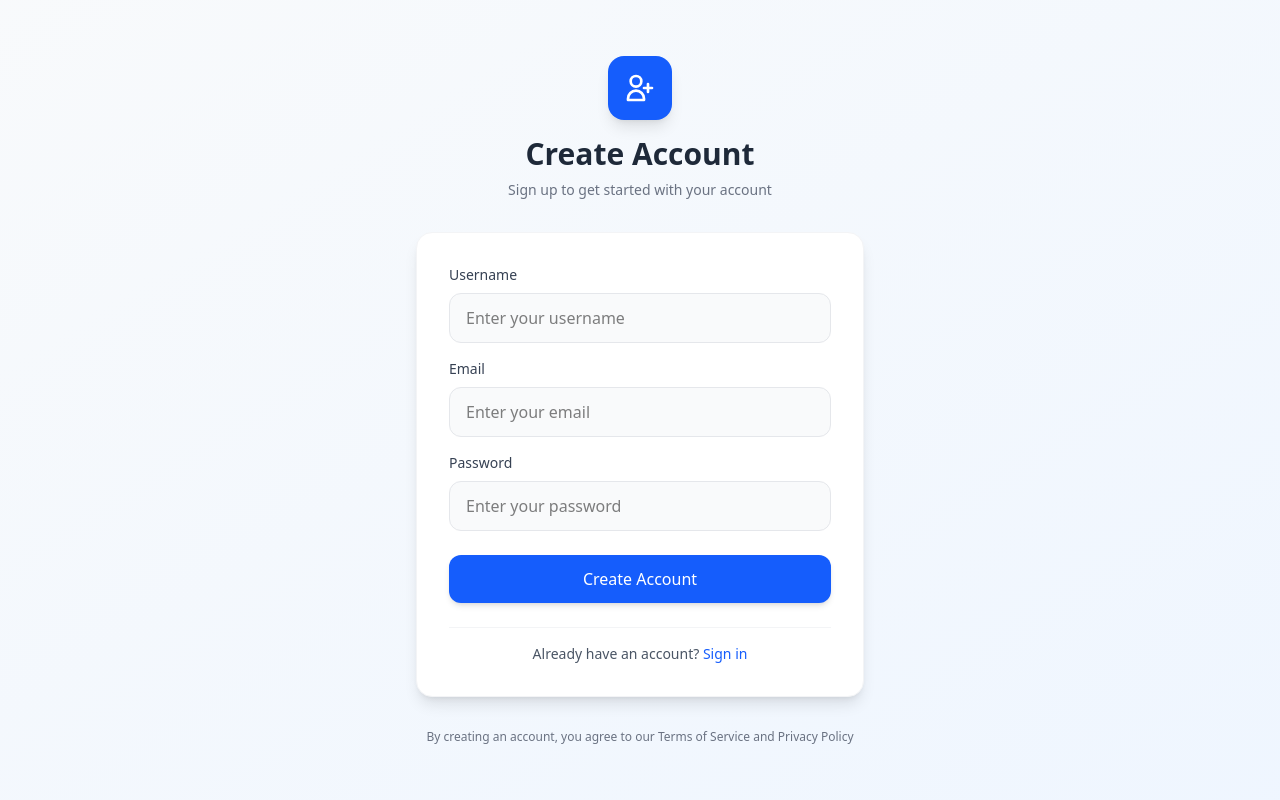
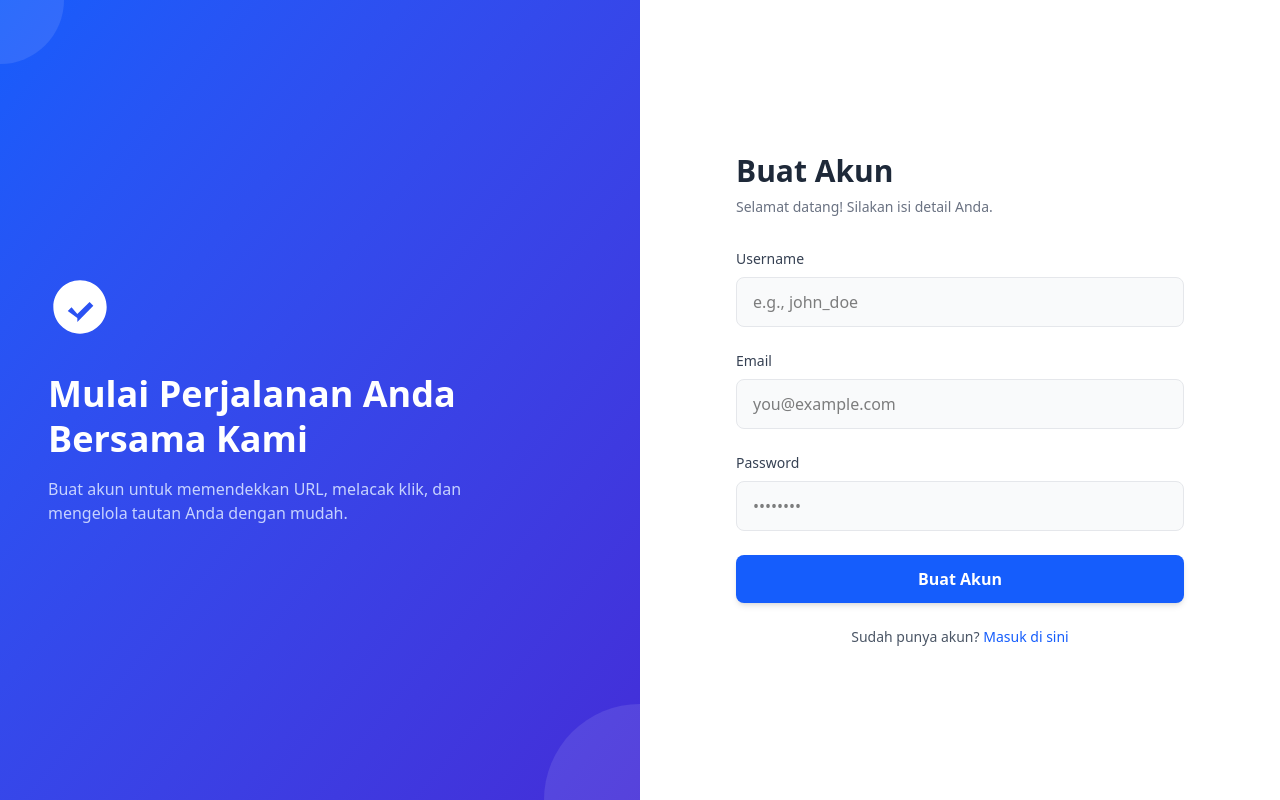
Before and after one commit to andrewprasetya-k/url-shortener, a Next.js app in the folder frontend/: page /register in a window 1280 px wide. Built offline with nearby package versions, Linux system fonts and the light colour scheme; no server answers.

Commit message:
modified register page UI

```diff
--- a/frontend/app/register/page.tsx
+++ b/frontend/app/register/page.tsx
@@ -81,110 +81,80 @@ export default function RegisterPage() {
   }
 
   return (
-    <div className="flex items-center justify-center min-h-screen bg-linear-to-br from-slate-50 to-blue-50 px-4">
-      <div className="w-full max-w-md">
-        {/* Header Section */}
-        <div className="text-center mb-8">
-          <div className="inline-flex items-center justify-center w-16 h-16 bg-blue-600 rounded-2xl mb-4 shadow-lg">
-            <svg className="w-8 h-8 text-white" fill="none" stroke="currentColor" viewBox="0 0 24 24">
-              <path strokeLinecap="round" strokeLinejoin="round" strokeWidth={2} d="M18 9v3m0 0v3m0-3h3m-3 0h-3m-2-5a4 4 0 11-8 0 4 4 0 018 0zM3 20a6 6 0 0112 0v1H3v-1z" />
+  <div className="flex min-h-screen bg-white">
+    {/* Left Pane (Branding) */}
+    <div className="hidden lg:flex lg:w-1/2 items-center justify-center bg-linear-to-br from-blue-600 to-indigo-700 p-12 text-white relative overflow-hidden">
+      <div className="z-10">
+        <div className="mb-8">
+          <svg className="w-16 h-16" viewBox="0 0 24 24" fill="currentColor">
+            <path d="M12 2C6.48 2 2 6.48 2 12s4.48 10 10 10 10-4.48 10-10S17.52 2 12 2zm-1 14.09L7.41 13.5l1.41-1.41L11 14.67l4.59-4.59L17 11.5l-6 6.09z" />
           </svg>
         </div>
-          <h1 className="text-3xl font-bold text-gray-800 mb-2">
-            Create Account
+        <h1 className="text-4xl font-bold mb-4 leading-tight">
+          Mulai Perjalanan Anda Bersama Kami
         </h1>
-          <p className="text-gray-500 text-sm">
-            Sign up to get started with your account
+        <p className="text-indigo-200 max-w-md">
+          Buat akun untuk memendekkan URL, melacak klik, dan mengelola tautan Anda dengan mudah.
         </p>
       </div>
-
-        {/* Form Section */}
-        <form
-          onSubmit={handleRegister}
-          className="bg-white p-8 rounded-2xl shadow-lg border border-gray-100 space-y-6"
-        >
-          <div className="space-y-4">
-            <div>
-              <label className="block text-sm font-medium text-gray-700 mb-2">
-                Username
-              </label>
-              <input
-                type="text"
-                placeholder="Enter your username"
-                value={username}
-                onChange={(e) => setUsername(e.target.value)}
-                className="w-full px-4 py-3 bg-gray-50 border border-gray-200 rounded-xl focus:outline-none focus:ring-2 focus:ring-blue-500 focus:border-transparent transition-all duration-200"
-                required
-              />
+      {/* Decorative shapes */}
+      <div className="absolute top-0 left-0 w-32 h-32 bg-white/10 rounded-full -translate-x-1/2 -translate-y-1/2"></div>
+      <div className="absolute bottom-0 right-0 w-48 h-48 bg-white/10 rounded-full translate-x-1/2 -translate-y-1/2 md:translate-x-1/2 md:translate-y-1/2"></div>
     </div>
 
+    {/* Right Pane (Form) */}
+    <div className="w-full lg:w-1/2 flex items-center justify-center p-8 md:p-12">
+      <div className="w-full max-w-md">
+        {loading && <LoadingScreen />}
+
+        {!loading && step === 'register' ? (
+          // REGISTER FORM
           <div>
-              <label className="block text-sm font-medium text-gray-700 mb-2">
-                Email
-              </label>
-              <input
-                type="email"
-                placeholder="Enter your email"
-                value={email}
-                onChange={(e) => setEmail(e.target.value)}
-                className="w-full px-4 py-3 bg-gray-50 border border-gray-200 rounded-xl focus:outline-none focus:ring-2 focus:ring-blue-500 focus:border-transparent transition-all duration-200"
-                required
-              />
+            <div className="text-left mb-8">
+              <h1 className="text-3xl font-bold text-gray-800 mb-2">Buat Akun</h1>
+              <p className="text-gray-500 text-sm">Selamat datang! Silakan isi detail Anda.</p>
             </div>
-
+            <form onSubmit={handleRegister} className="space-y-6">
               <div>
-              <label className="block text-sm font-medium text-gray-700 mb-2">
-                Password
-              </label>
-              <input
-                type="password"
-                placeholder="Enter your password"
-                value={password}
-                onChange={(e) => setPassword(e.target.value)}
-                className="w-full px-4 py-3 bg-gray-50 border border-gray-200 rounded-xl focus:outline-none focus:ring-2 focus:ring-blue-500 focus:border-transparent transition-all duration-200"
-                required
-              />
+                <label className="block text-sm font-medium text-gray-700 mb-2">Username</label>
+                <input type="text" placeholder="e.g., john_doe" value={username} onChange={(e) => setUsername(e.target.value)} className="w-full px-4 py-3 bg-gray-50 border border-gray-200 rounded-lg focus:outline-none focus:ring-2 focus:ring-blue-500" required />
+              </div>
+              <div>
+                <label className="block text-sm font-medium text-gray-700 mb-2">Email</label>
+                <input type="email" placeholder="you@example.com" value={email} onChange={(e) => setEmail(e.target.value)} className="w-full px-4 py-3 bg-gray-50 border border-gray-200 rounded-lg focus:outline-none focus:ring-2 focus:ring-blue-500" required />
+              </div>
+              <div>
+                <label className="block text-sm font-medium text-gray-700 mb-2">Password</label>
+                <input type="password" placeholder="••••••••" value={password} onChange={(e) => setPassword(e.target.value)} className="w-full px-4 py-3 bg-gray-50 border border-gray-200 rounded-lg focus:outline-none focus:ring-2 focus:ring-blue-500" required />
+              </div>
+              {message && <div className={`p-3 rounded-lg text-sm font-medium ${message.includes('berhasil') || message.includes('telah dikirim') ? 'bg-green-100 text-green-800' : 'bg-red-100 text-red-800'}`}>{message}</div>}
+              <button type="submit" className="w-full bg-blue-600 text-white py-3 rounded-lg hover:bg-blue-700 transition-colors font-semibold shadow-md">Buat Akun</button>
+              <p className="text-center text-sm text-gray-600">
+                Sudah punya akun? <a href="/login" className="text-blue-600 hover:underline font-medium">Masuk di sini</a>
+              </p>
+            </form>
+          </div>
+        ) : !loading && (
+          // OTP VERIFICATION FORM
+          <div>
+            <div className="text-left mb-8">
+              <h1 className="text-3xl font-bold text-gray-800 mb-2">Verifikasi Email</h1>
+              <p className="text-gray-500 text-sm">Masukkan kode 6 digit yang dikirim ke <strong>{email}</strong></p>
+            </div>
+            <form onSubmit={handleVerifyOtp} className="space-y-6">
+              <div>
+                <label className="block text-sm font-medium text-gray-700 mb-2">Kode OTP</label>
+                <input type="text" placeholder="123456" value={otp} onChange={(e) => setOtp(e.target.value)} className="w-full px-4 py-3 text-center text-2xl tracking-[0.5em] bg-gray-50 border border-gray-200 rounded-lg focus:outline-none focus:ring-2 focus:ring-blue-500" required maxLength={6} />
+              </div>
+              {message && <div className={`p-3 rounded-lg text-sm font-medium ${message.includes('berhasil') ? 'bg-green-100 text-green-800' : 'bg-red-100 text-red-800'}`}>{message}</div>}
+              <button type="submit" className="w-full bg-blue-600 text-white py-3 rounded-lg hover:bg-blue-700 transition-colors font-semibold shadow-md">Verifikasi & Buat Akun</button>
+              <p className="text-center text-sm text-gray-600">
+                Tidak menerima kode? <button type="button" onClick={() => setStep('register')} className="text-blue-600 hover:underline font-medium">Kirim ulang</button>
+              </p>
+            </form>
+          </div>
+        )}
       </div>
     </div>
-
-          {message && (
-            <div
-              className={`p-3 rounded-lg text-sm font-medium ${
-                message.includes('successful')
-                  ? 'bg-green-50 text-green-700 border border-green-200'
-                  : 'bg-red-50 text-red-700 border border-red-200'
-              }`}
-            >
-              {message}
   </div>
-          )}
-
-          <button
-            type="submit"
-            disabled={loading}
-            className="w-full bg-blue-600 text-white py-3 rounded-xl hover:bg-blue-700 transition-all duration-200 font-medium shadow-md hover:shadow-lg disabled:bg-gray-400 disabled:cursor-not-allowed disabled:shadow-none"
-          >
-            {loading ? 'Creating account...' : 'Create Account'}
-          </button>
-
-          <div className="text-center pt-4 border-t border-gray-100">
-            <p className="text-sm text-gray-600">
-              Already have an account?{' '}
-              <a
-                href="/login"
-                className="text-blue-600 hover:text-blue-700 font-medium transition-colors duration-200"
-              >
-                Sign in
-              </a>
-            </p>
-          </div>
-        </form>
-
-        {/* Footer */}
-        <p className="text-center text-xs text-gray-500 mt-8">
-          By creating an account, you agree to our Terms of Service and Privacy Policy
-        </p>
-      </div>
-    </div>
-  );
-}
+);}
```
Lines whose indentation alone changed are shown as unchanged.
